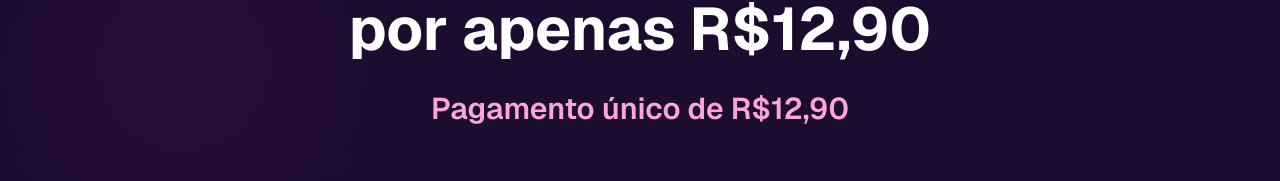
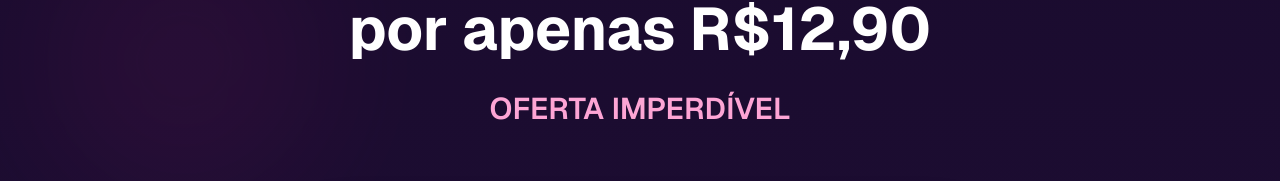
Before and after one commit to GabrielBelitardo/DoramaPlay-Copia, a Next.js app: page / in a window 1280 px wide. Shown: the part 163-344 px from the top of the page. Built offline with nearby package versions, Linux system fonts and the light colour scheme.

Commit message:
fix: update hero subtitle and feature section content
Update hero subtitle and finalize feature section content.

```diff
--- a/app/page.tsx
+++ b/app/page.tsx
@@ -234,7 +234,7 @@ export default function DoramaPass() {
             </h1>
 
             <p className="text-center text-pink-300 text-xl md:text-2xl lg:text-3xl mb-16 max-w-4xl font-semibold">
-              Pagamento único de R$12,90
+              OFERTA IMPERDÍVEL
             </p>
 
             <div className="flex justify-center mb-12 w-full">
```
